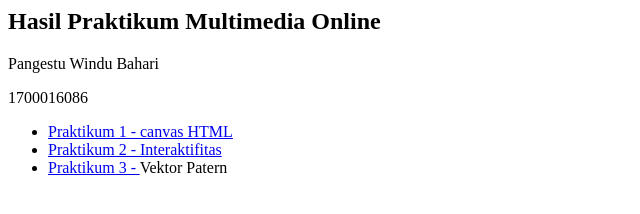
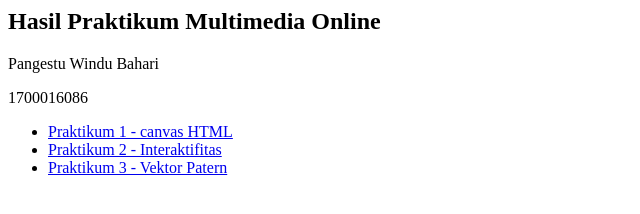
Before and after one commit to baharipangestu/mulon, a plain HTML site: page index.html in a window 1280 px wide. Shown: the full height of the page, 0-640 px from the left. Drawn offline with Linux system fonts and the light colour scheme.

Commit message:
Update index.html

```diff
--- a/index.html
+++ b/index.html
@@ -9,7 +9,7 @@
   <ul>
   <li><a href="praktikum_1_1700016086.html"> Praktikum 1 - canvas HTML</a></li>
   <li><a href="praktikum2.html"> Praktikum 2 - Interaktifitas</a></li>
-  <li><a href="praktikum3.html"> Praktikum 3 - </a>Vektor Patern</li>
+  <li><a href="praktikum3.html"> Praktikum 3 - Vektor Patern</a></li>
   </ul>
 </body>
 </html>
```
